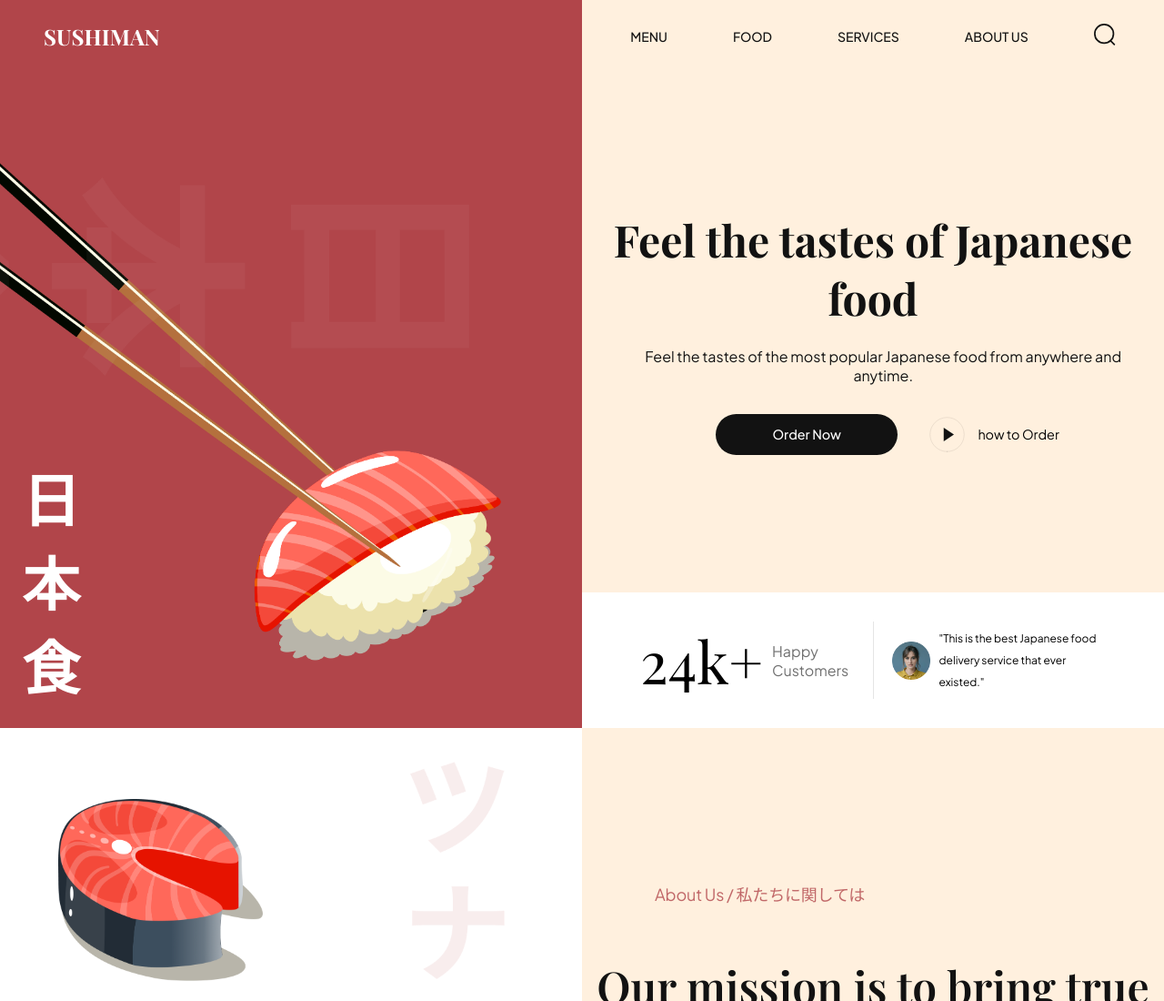
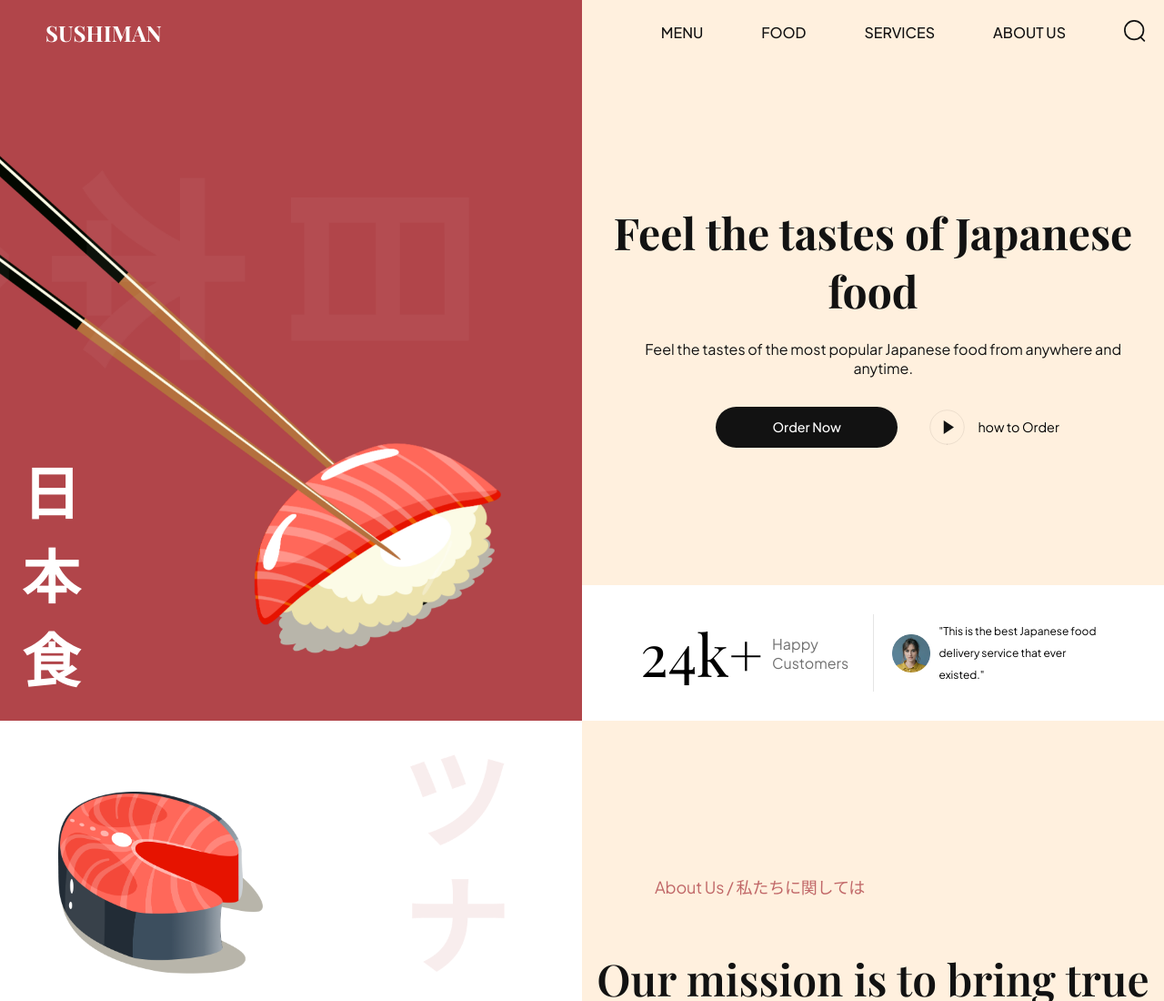
Before and after one commit to saeed-devee/Sushi-Website, a website built with Vite: page index.html in a window 1280 px wide. Shown: the top 1100 px of the page at 91% size. Built offline with nearby package versions, Linux system fonts and the light colour scheme.

Commit message:
change some values in scales

```diff
--- a/styles/sections/header.css
+++ b/styles/sections/header.css
@@ -6,7 +6,7 @@
 .header__logo {
     display: flex;
     flex: 1;
-    padding: 1.5rem;
+    padding: 20px;
     position: relative;
 }
 
@@ -20,7 +20,7 @@
 
 .header__logo h4 {
     color: #fff;
-    padding-left: 1.5rem;
+    padding-left: 30px;
     font-family: var(--playfair-display);
     font-size: 24px;
     font-weight: 700;
@@ -31,17 +31,17 @@
 .header__menu , .header__menu-mobile{
     display: flex;
     align-items: center;
-    justify-content: center;
+    justify-content: flex-end;
     flex: 1;
-    padding: 1.5rem;
-    gap: 4.5rem;
+    padding: 20px;
+    gap: 64px;
 }
 
 .header__menu li {
     font-weight: 500;
     color: var(--secondary-color);
     text-transform: uppercase;
-    font-size: 14px;
+    font-size: 16px;
     font-family: var(--plus-jakarta-sans);
     line-height: 20px;
     cursor: pointer;
@@ -54,6 +54,6 @@
 }
 .header__menu-mobile{
     display: none;
-    /* position: relative;
-    gap: 20px; */
+    position: relative;
+    gap: 20px;
 }
```
